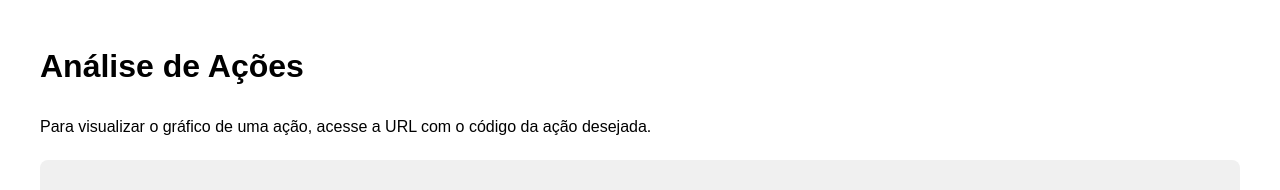
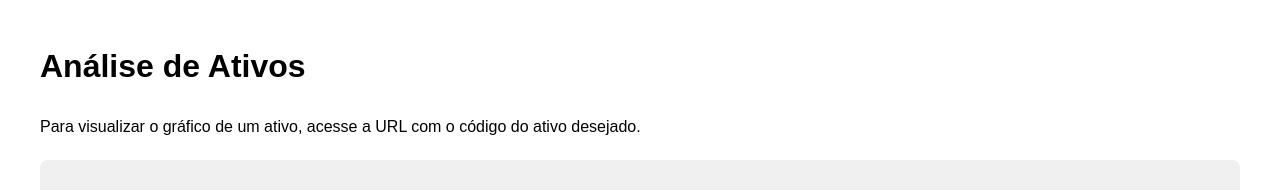
Before and after one commit to chicomcastro/stock-signals, a website: page public/index.html in a window 1280 px wide. Shown: the top 190 px of the page. Drawn offline with Linux system fonts and the light colour scheme.

Commit message:
fix: asset text

```diff
--- a/public/index.html
+++ b/public/index.html
@@ -77,8 +77,8 @@
   </style>
 </head>
 <body>
-  <h1>Análise de Ações</h1>
-  <p>Para visualizar o gráfico de uma ação, acesse a URL com o código da ação desejada.</p>
+  <h1>Análise de Ativos</h1>
+  <p>Para visualizar o gráfico de um ativo, acesse a URL com o código do ativo desejado.</p>
 
   <div class="example">
     <div class="stock-category">
```
